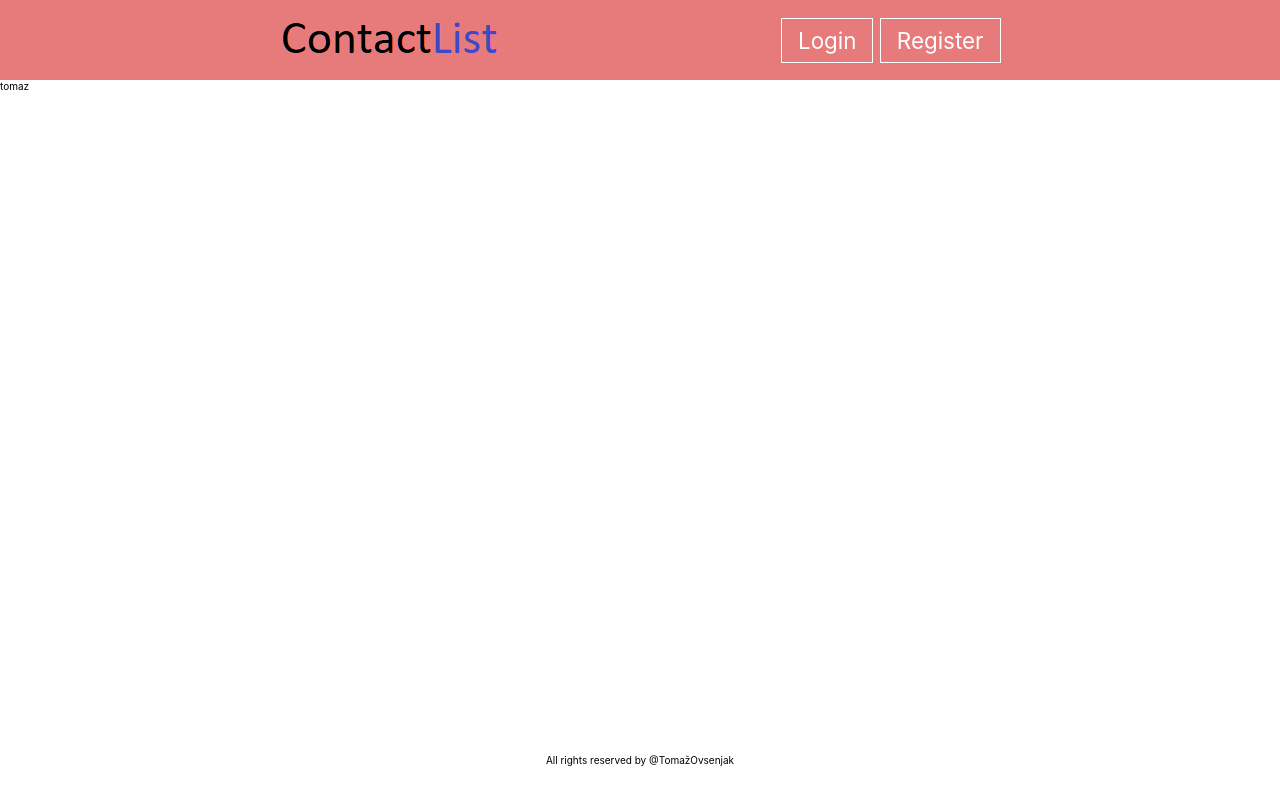
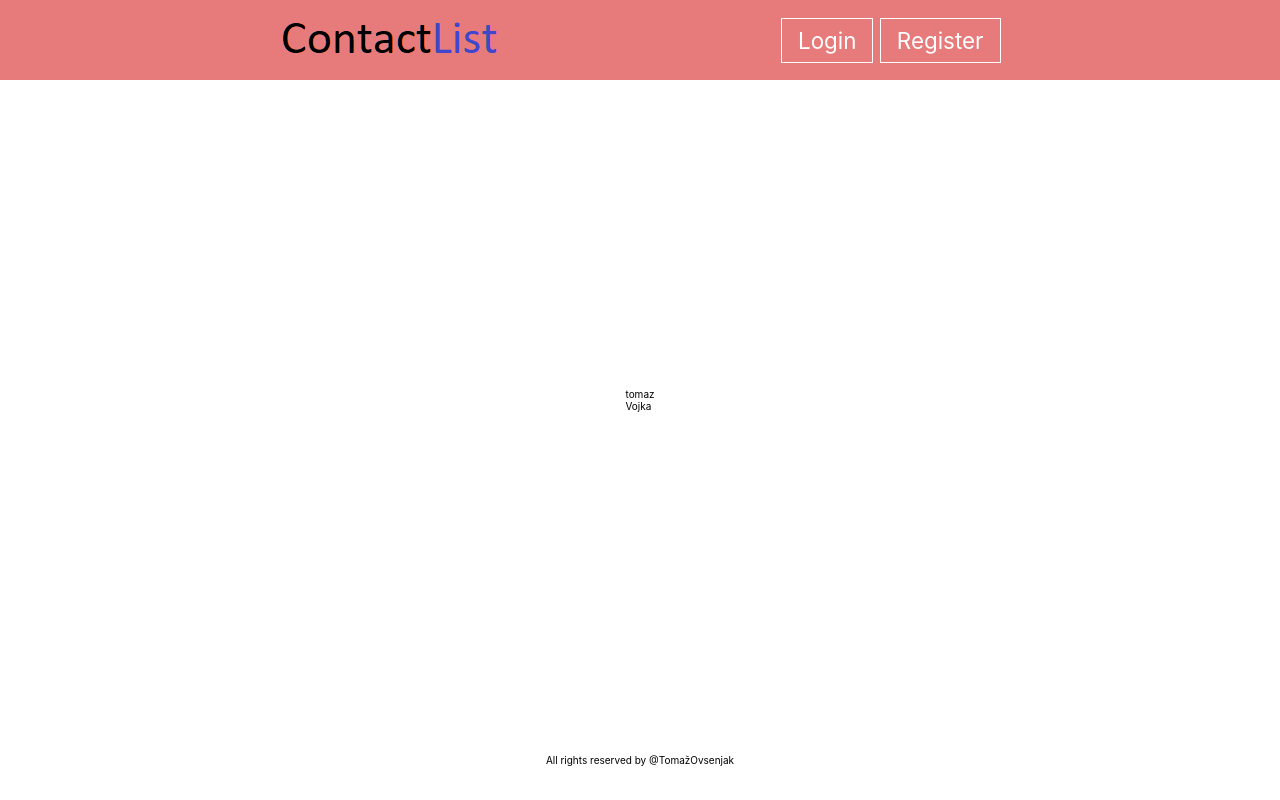
Before and after one commit to Tomolo997/contactList, a React (Create React App) app: page /user/1 in a window 1280 px wide. Built offline with nearby package versions, Linux system fonts and the light colour scheme.

Commit message:
added the listing of contacts

```diff
--- a/src/App.js
+++ b/src/App.js
@@ -12,11 +12,35 @@ class App extends Component {
         username: 'tomaz',
         password: '123',
         id: '1',
+        contacts: [
+          {
+            firstName: 'tomaz',
+            lastName: 'Ovsenjak',
+            phoneNumber: '031258407',
+          },
+          {
+            firstName: 'Vojka',
+            lastName: 'Vrecic',
+            phoneNumber: '031569885',
+          },
+        ],
       },
       {
         username: 'vojka',
         password: '1233',
         id: '2',
+        contacts: [
+          {
+            firstName: 'tomaz',
+            lastName: 'Ovsenjak',
+            phoneNumber: '031258407',
+          },
+          {
+            firstName: 'Vojka',
+            lastName: 'Vrecic',
+            phoneNumber: '031569885',
+          },
+        ],
       },
     ],
   };
--- a/src/Containers/UserInfo/UserInfo.js
+++ b/src/Containers/UserInfo/UserInfo.js
@@ -5,6 +5,7 @@ class UserInfo extends Component {
   state = {
     username: '',
     password: '',
+    contacts: [],
   };
   componentDidMount() {
     console.log(this.props.props.users);
@@ -12,10 +13,24 @@ class UserInfo extends Component {
       (el) => el.id === this.props.props.match.params.id
     );
     console.log(user);
-    this.setState({ username: user.username });
+    this.setState({ username: user.username, contacts: user.contacts });
   }
   render() {
-    return <div className={classes.UserInfo}>{this.state.username}</div>;
+    let contacts = <p>This user has no contacts</p>;
+
+    return (
+      <div className={classes.UserInfo}>
+        <div className={classes.Username}>
+          <div>
+            {this.state.contacts.length > 0
+              ? this.state.contacts.map((el) => {
+                  return <p>{el.firstName}</p>;
+                })
+              : contacts}
+          </div>
+        </div>
+      </div>
+    );
   }
 }
 
--- a/src/Containers/UserInfo/UserInfo.module.css
+++ b/src/Containers/UserInfo/UserInfo.module.css
@@ -1,3 +1,7 @@
 .UserInfo {
   height: 80vh;
+  display: flex;
+  flex-direction: column;
+  align-items: center;
+  justify-content: center;
 }
```
